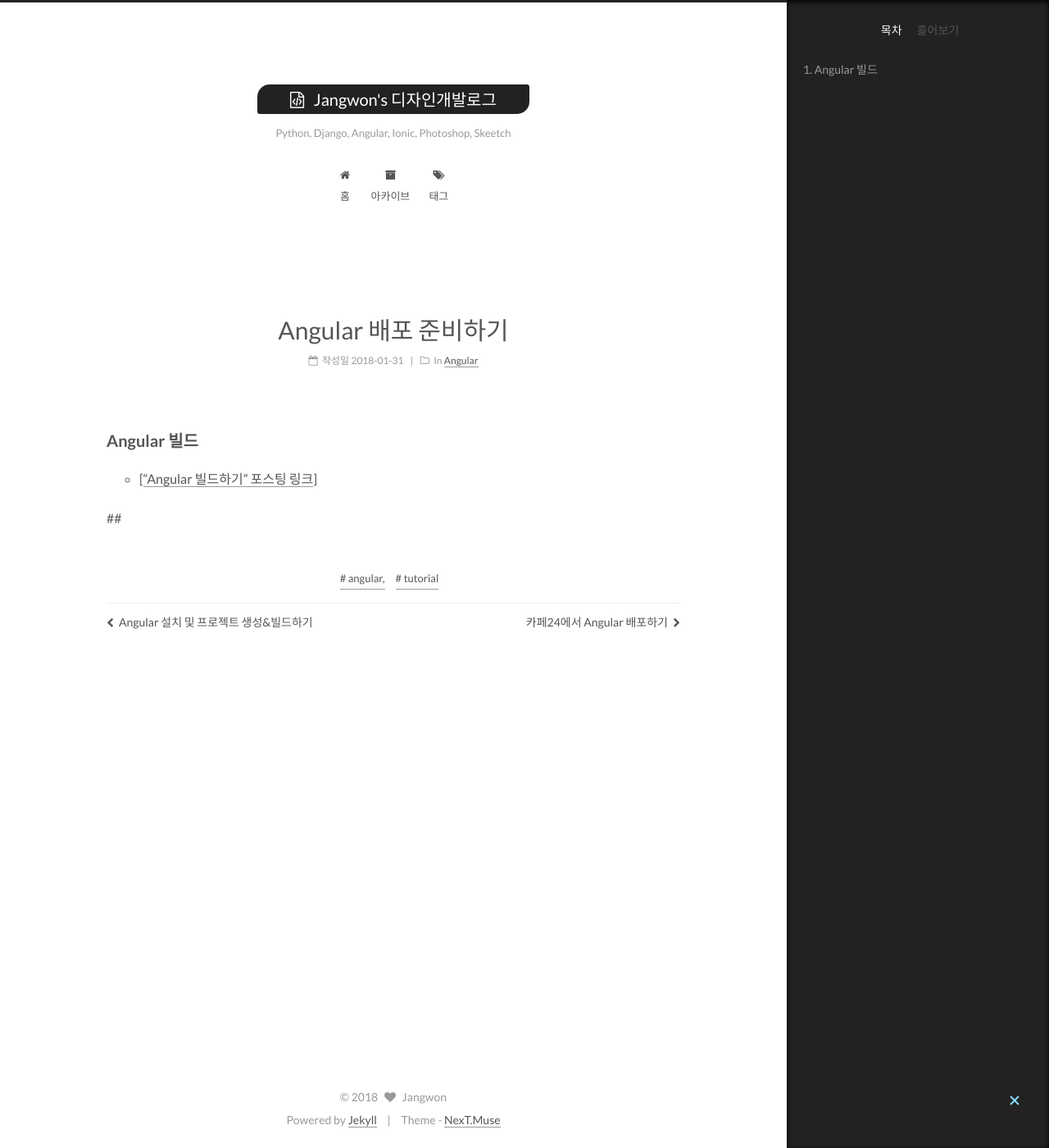
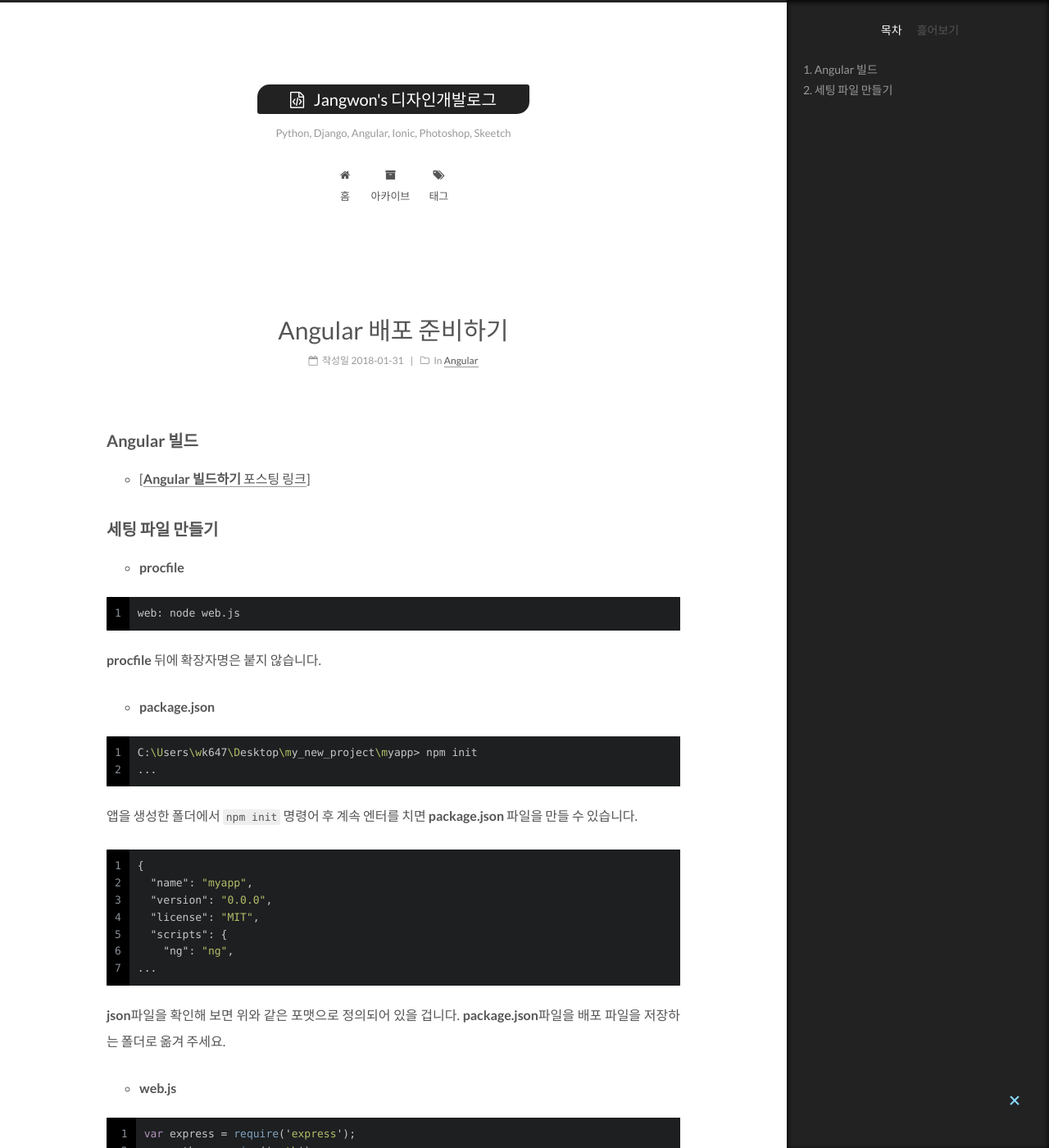
Before and after one commit to wkddnjset/wkddnjset.github.io, a Jekyll site: the page built from _posts/2018-01-31-Angular-배포-준비하기.md, in a window 1280 px wide and 1400 px high. Shown: the whole window at 82% size. Built offline with Jekyll 4.4.1, drawn with Linux system fonts in a browser that asks for light colours; some of the changed text lies outside the part shown.

Commit message:
2018-01-31

```diff
--- a/_posts/2018-01-31-Angular-배포-준비하기.md
+++ b/_posts/2018-01-31-Angular-배포-준비하기.md
@@ -7,6 +7,63 @@ tags: angular, tutorial
 ---
 
 ## Angular 빌드
-- [["Angular 빌드하기" 포스팅 링크](https://wkddnjset.github.io/angular/2018/01/31/Angular-설치-및-프로젝트-생성&빌드하기/)]
+- [[**Angular 빌드하기** 포스팅 링크](https://wkddnjset.github.io/angular/2018/01/31/Angular-설치-및-프로젝트-생성&빌드하기/)]
 
-##
+## 세팅 파일 만들기
+
+* **procfile**
+
+{% highlight plain text linenos %}
+web: node web.js
+{% endhighlight %}
+
+**procfile** 뒤에 확장자명은 붙지 않습니다.
+
+* **package.json**
+
+{% highlight bash linenos %}
+C:\Users\wk647\Desktop\my_new_project\myapp> npm init
+...
+{% endhighlight %}
+
+앱을 생성한 폴더에서 `npm init` 명령어 후 계속 엔터를 치면 **package.json** 파일을 만들 수 있습니다.
+
+{% highlight json linenos %}
+{
+  "name": "myapp",
+  "version": "0.0.0",
+  "license": "MIT",
+  "scripts": {
+    "ng": "ng",
+...
+{% endhighlight %}
+
+**json**파일을 확인해 보면 위와 같은 포맷으로 정의되어 있을 겁니다. **package.json**파일을 배포 파일을 저장하는 폴더로 옮겨 주세요.
+
+* **web.js**
+
+{% highlight javascript linenos %}
+var express = require('express');
+var path = require('path');
+var app = express();
+
+const port = process.env.PORT || '5000';
+
+app.set('port', port);
+app.use(express.static(__dirname + '/public'));
+
+app.get('/[^\.]+$', function(req, res) {
+    res.set('Content-Type', 'text/html')
+        .sendFile(path.join(__dirname, '/public/index.html'))
+});
+
+app.listen(app.get('port'), function() {
+  console.log("Node app is running at localhost:" + app.get('port'))
+});
+{% endhighlight %}
+
+이렇게 만들어진 3개의 파일을 배포 파일을 저장하는 폴더로 옮겨주세요.
+
+![deploy-01](https://raw.githubusercontent.com/wkddnjset/wkddnjset.github.io/master/_posts/images/2018-01-31/deploy_01.png)
+
+배포 파일을 저장하는 `deploy` 폴더에 이미지와 같은 파일들이 있으면 준비가 끝난겁니다!!
```
Also changed, not shown: _posts/2018-01-30-카페24에서-Angular-배포하기.md (+53 -6 lines), _posts/2018-01-31-Angular-설치-및-프로젝트-생성&빌드하기.md (+7 -6 lines), _posts/images/2018-01-30/deploy_01.png (added), _posts/images/2018-01-30/register_05.png (added), _posts/images/2018-01-30/register_06.png (added), _posts/images/2018-01-30/start_app_01.png (added), _posts/images/2018-01-30/start_app_02.png (added), _posts/images/2018-01-31/deploy_01.png (added).
